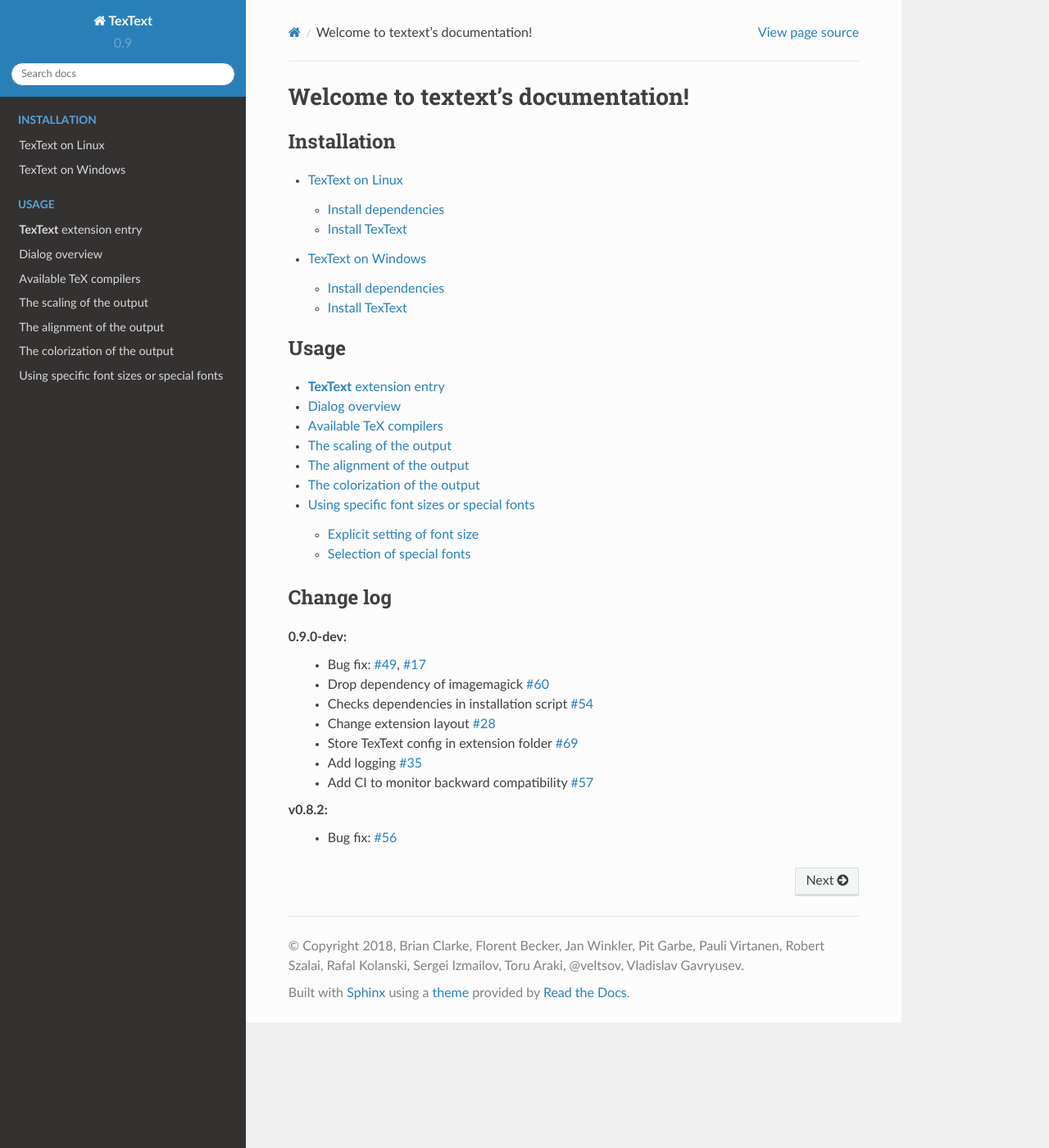
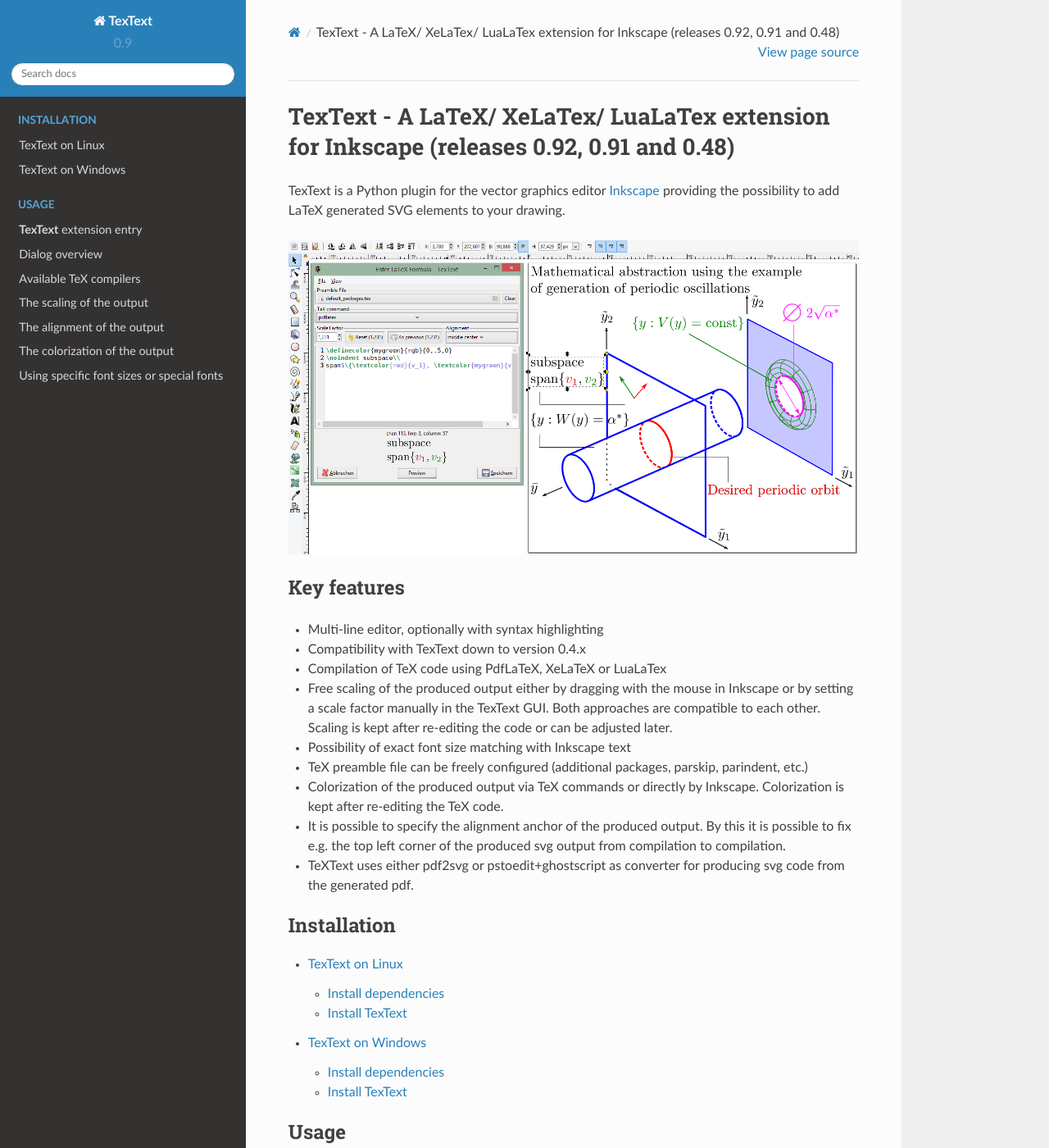
Before and after one commit to textext/textext, a Sphinx documentation site: the page built from docs/source/index.rst, in a window 1280 px wide and 1400 px high. Shown: the whole window at 82% size. Built offline with Sphinx 7.4.7 and the Read the Docs theme 2.0.0, drawn with Linux system fonts in a browser that asks for light colours; some of the changed text lies outside the part shown.

Commit message:
Add README content to main page

```diff
--- a/docs/source/changelog.rst
+++ b/docs/source/changelog.rst
@@ -1,4 +1,4 @@
-----------
+
 Change log
 ----------
 
--- a/docs/source/index.rst
+++ b/docs/source/index.rst
@@ -1,10 +1,34 @@
-.. textext documentation master file, created by
-   sphinx-quickstart on Tue Nov 13 01:53:57 2018.
-   You can adapt this file completely to your liking, but it should at least
-   contain the root `toctree` directive.
+TexText - A LaTeX/ XeLaTex/ LuaLaTex extension for Inkscape (releases 0.92, 0.91 and 0.48)
+==========================================================================================
 
-Welcome to textext's documentation!
-===================================
+TexText is a Python plugin for the vector graphics editor
+`Inkscape <http://www.inkscape.org/>`__ providing the possibility to add
+LaTeX generated SVG elements to your drawing.
+
+.. figure:: images/textext-with-inkscape.png
+   :alt: TexText dialog with Inkscape
+
+
+Key features
+------------
+
+-  Multi-line editor, optionally with syntax highlighting
+-  Compatibility with TexText down to version 0.4.x
+-  Compilation of TeX code using PdfLaTeX, XeLaTeX or LuaLaTex
+-  Free scaling of the produced output either by dragging with the mouse
+   in Inkscape or by setting a scale factor manually in the TexText GUI.
+   Both approaches are compatible to each other. Scaling is kept after
+   re-editing the code or can be adjusted later.
+-  Possibility of exact font size matching with Inkscape text
+-  TeX preamble file can be freely configured (additional packages,
+   parskip, parindent, etc.)
+-  Colorization of the produced output via TeX commands or directly by
+   Inkscape. Colorization is kept after re-editing the TeX code.
+-  It is possible to specify the alignment anchor of the produced
+   output. By this it is possible to fix e.g. the top left corner of the
+   produced svg output from compilation to compilation.
+-  TeXText uses either pdf2svg or pstoedit+ghostscript as converter for
+   producing svg code from the generated pdf.
 
 .. toctree::
     :caption: Installation
@@ -20,6 +44,15 @@
 
     usage.rst
 
+History
+-------
+
+This repository continues the development of the plugin which took place
+at https://bitbucket.org/pitgarbe/textext until January 2018.
+Originally, TexText had been developed by `Pauli
+Virtanen <http://www.iki.fi/pav/software/textext/>`__ based on the
+plugin InkLaTeX written by Toru Araki.
+
 
 
 .. include:: changelog.rst
```
